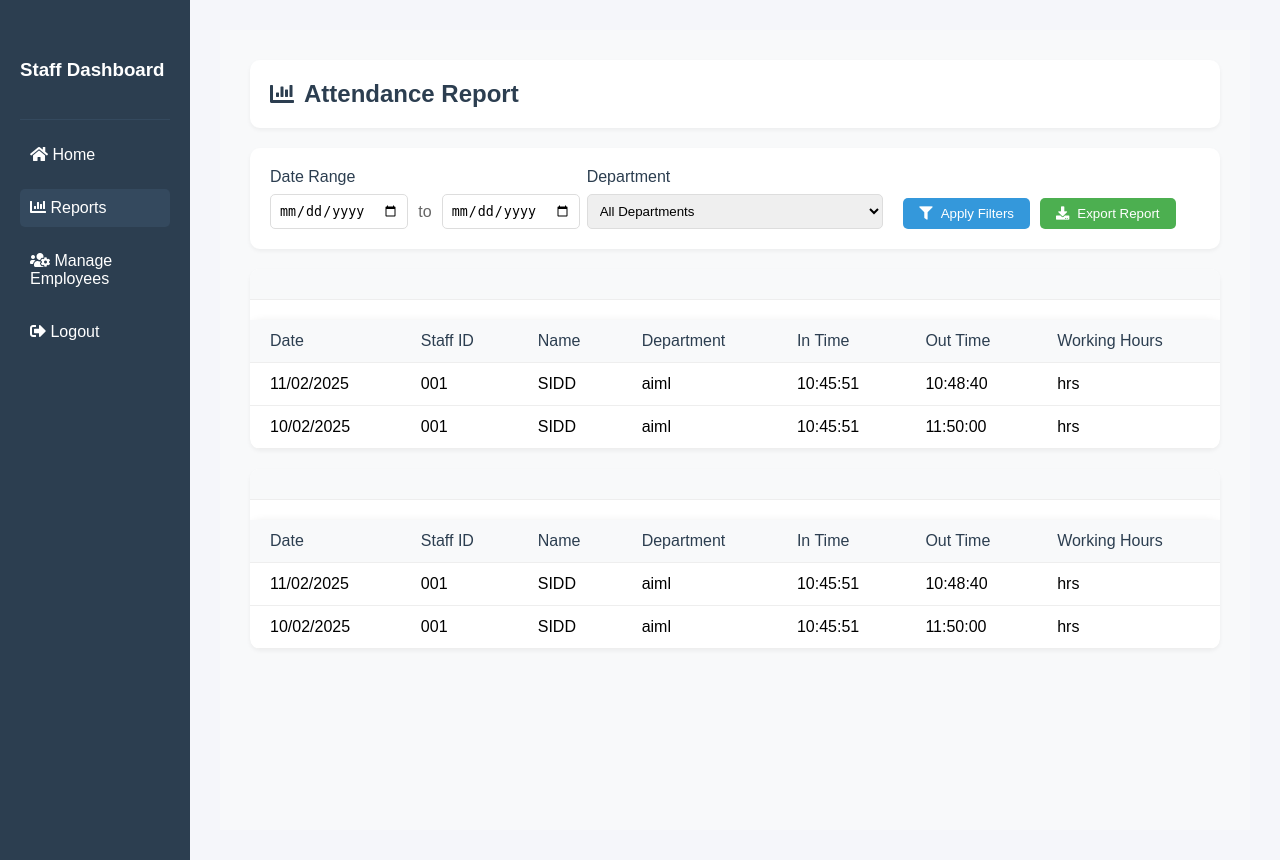
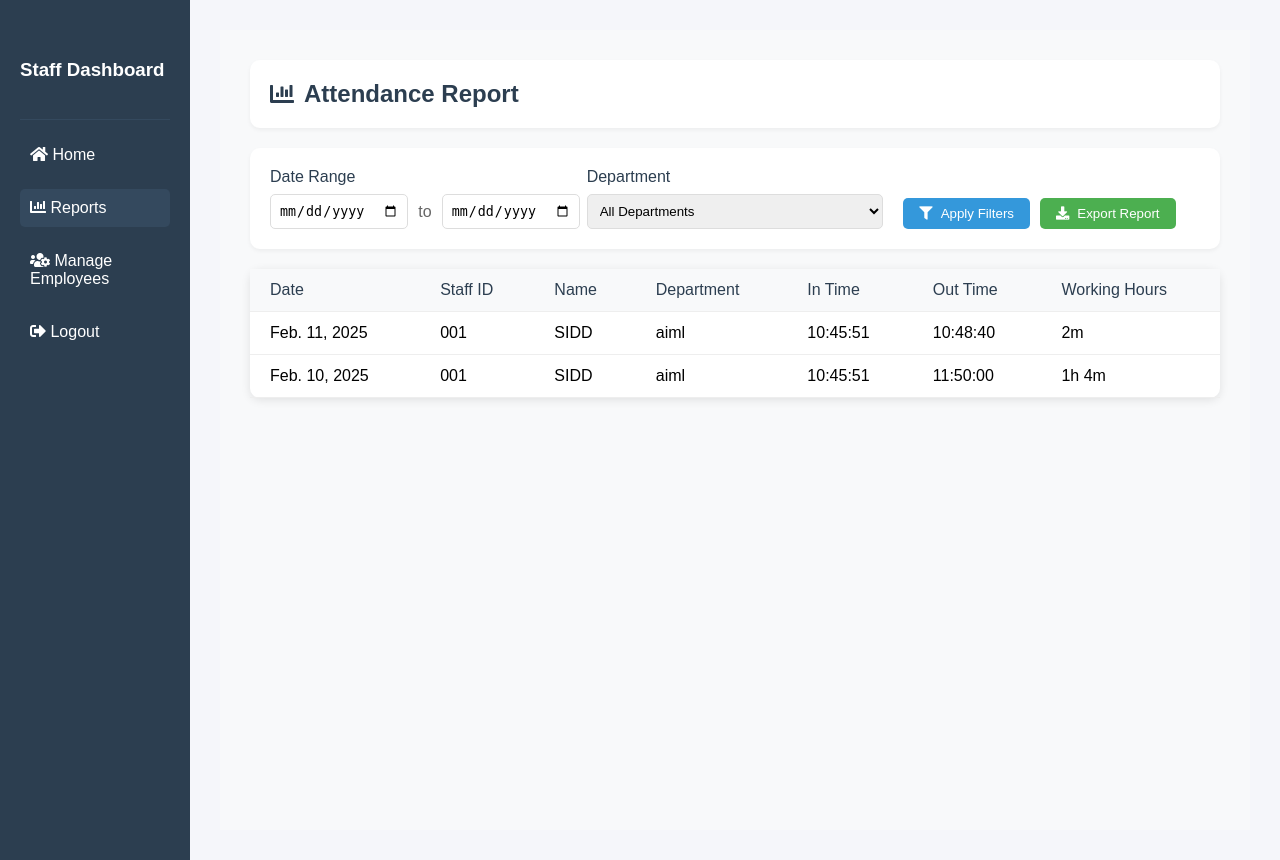
Before and after one commit to SaiDhinakar/Staff_attendence_system, a Django app: page /report/ in a window 1280 px wide. Run offline with Django 5.2, Linux system fonts and the light colour scheme; a user stored in the database is signed in; data comes from the database, SQL or seed files in the repository; both versions use the stored data as it was after the commit; parts of the project's set-up code (start-up, migrations or seed data) failed here and were passed over.

Commit message:
Report page working time Issue fixed

```diff
--- a/DjangoFrameWork/StaffFaceRecognition/Frontend/templates/report.html
+++ b/DjangoFrameWork/StaffFaceRecognition/Frontend/templates/report.html
@@ -68,12 +68,6 @@
         </div>
 
         <div class="report-content">
-          {% regroup attendance_data by date as attendance_by_date %}
-          {% for date_group in attendance_by_date %}
-          <div class="date-group">
-            <div class="date-header">
-              {{ date.grouper|date:"F d, Y" }}
-            </div>
               <div class="table-wrapper">
                   <table class="report-table">
                       <thead>
@@ -90,20 +84,24 @@
                       <tbody>
                         {% for record in attendance_data %}
                         <tr>
-                        <td>{{ record.date|date:"d/m/Y" }}</td>
+                          <td>{{ record.date }}</td>
                           <td>{{ record.emp_id }}</td>
                           <td>{{ record.emp_name }}</td>
                           <td>{{ record.department }}</td>
                           <td>{{ record.time_in_list|default:"--:--" }}</td>
                           <td>{{ record.time_out_list|default:"--:--" }}</td>
-                        <td>{{ record.working_hours|floatformat:2 }} hrs</td>
+                          <td>{{ record.working_hours|default:"--:--" }}</td>
+                        </tr>
+                        {% empty %}
+                        <tr>
+                          <td colspan="7" class="no-data">No attendance records</td>
                         </tr>
                         {% endfor %}
                       </tbody>
                   </table>
               </div>
           </div>
-          {% endfor %}
+
       </div>
       </div>
     </div>
--- a/DjangoFrameWork/StaffFaceRecognition/Home/views.py
+++ b/DjangoFrameWork/StaffFaceRecognition/Home/views.py
@@ -68,7 +68,6 @@ def report_view(request):
         attendance_query = attendance_query.filter(
             emp__department=department
         )
-
     # Get unique departments for filter dropdown
     departments = Employee.objects.values_list('department', flat=True).distinct()
 
@@ -90,62 +89,8 @@ def report_view(request):
         'end_date': end_date,
         'department': department
     }
-
+    for k,v in context.items(): print(k, v)
     return render(request, 'report.html', context)
-
-# @login_required
-# def export_report(request):
-#     try:
-#         # Get filter parameters
-#         start_date = request.GET.get('start_date')
-#         end_date = request.GET.get('end_date')
-
-#         # Query attendance data
-#         attendance_query = Attendance.objects.select_related('emp').all()
-
-#         # Apply date filters if provided
-#         if start_date and end_date:
-#             attendance_query = attendance_query.filter(
-#                 date__range=[start_date, end_date]
-#             )
-
-#         # Prepare response
-#         response = HttpResponse(content_type='text/csv')
-#         filename = "attendance_report"
-#         if start_date and end_date:
-#             filename += f"_{start_date}_to_{end_date}"
-#         response['Content-Disposition'] = f'attachment; filename="{filename}.csv"'
-
-#         # Write CSV data
-#         writer = csv.writer(response)
-#         writer.writerow([
-#             'Date',
-#             'Employee ID',
-#             'Employee Name',
-#             'Department',
-#             'In Time',
-#             'Out Time',
-#             'Status'
-#         ])
-
-#         # Add attendance records
-#         for record in attendance_query:
-#             writer.writerow([
-#                 record.date.strftime('%Y-%m-%d'),
-#                 record.emp.emp_id,
-#                 record.emp.emp_name,
-#                 record.emp.department,
-#                 record.time_in_list.strftime('%I:%M %p') if record.time_in else '--:--',
-#                 record.time_out_list.strftime('%I:%M %p') if record.time_out else '--:--',
-#                 record.status.title()
-#             ])
-
-#         return response
-
-#     except Exception as e:
-#         logger.error(f"Export failed: {str(e)}")
-#         messages.error(request, 'Failed to export report')
-#         return redirect('report')
 
 @login_required
 def export_report(request):
```
Also changed, not shown: DjangoFrameWork/StaffFaceRecognition/db.sqlite3. Lines whose indentation alone changed are shown as unchanged.
